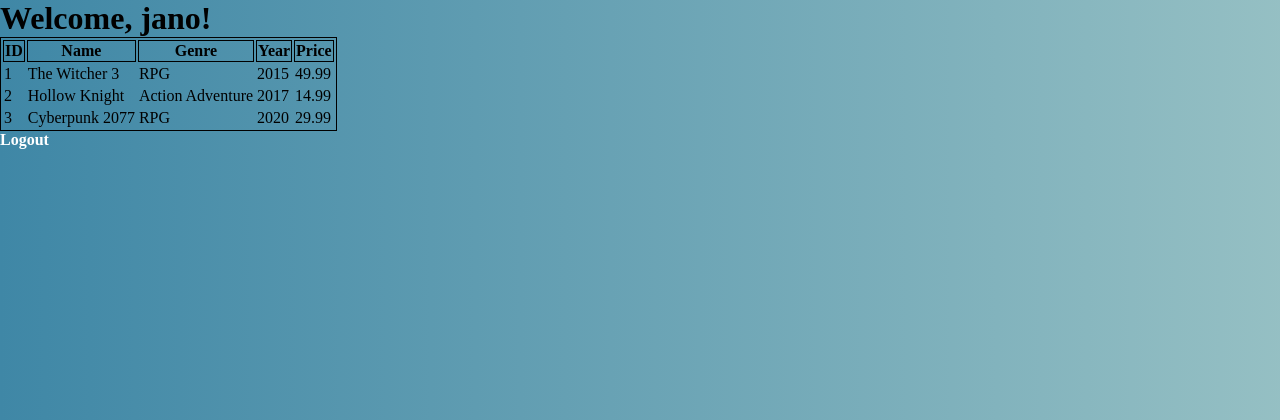
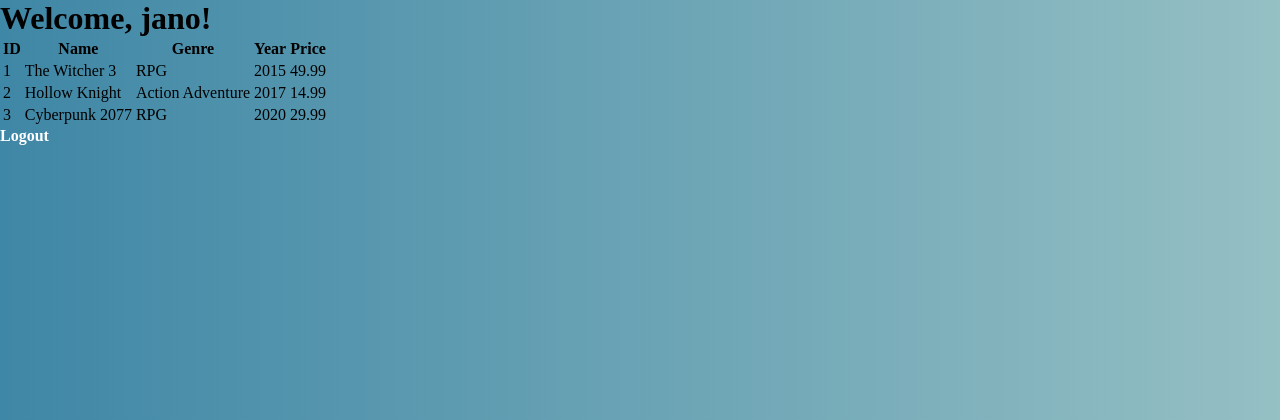
Before and after one commit to MilaNn7/LoginForm, a PHP site: page /welcome.php in a window 1280 px wide. Shown: the top 420 px of the page. Run offline with PHP 8.4, Linux system fonts and the light colour scheme; a user stored in the database is signed in; data comes from the database, SQL or seed files in the repository.

Commit message:
welcome.css

```diff
--- a/welcome.css
+++ b/welcome.css
@@ -27,6 +27,3 @@ a {
 span {
     text-decoration: underline;
 }
-table, th, tr {
-  border: 1px solid;
-}
```
